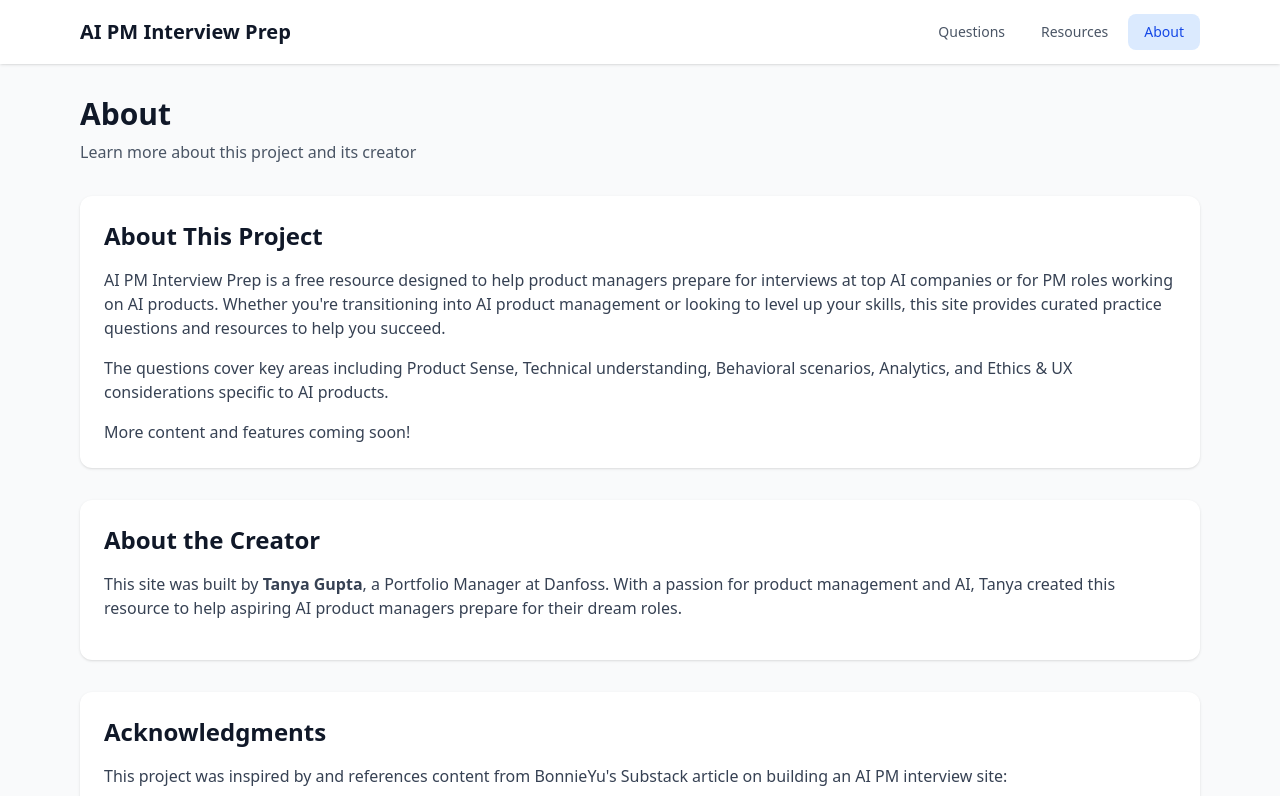
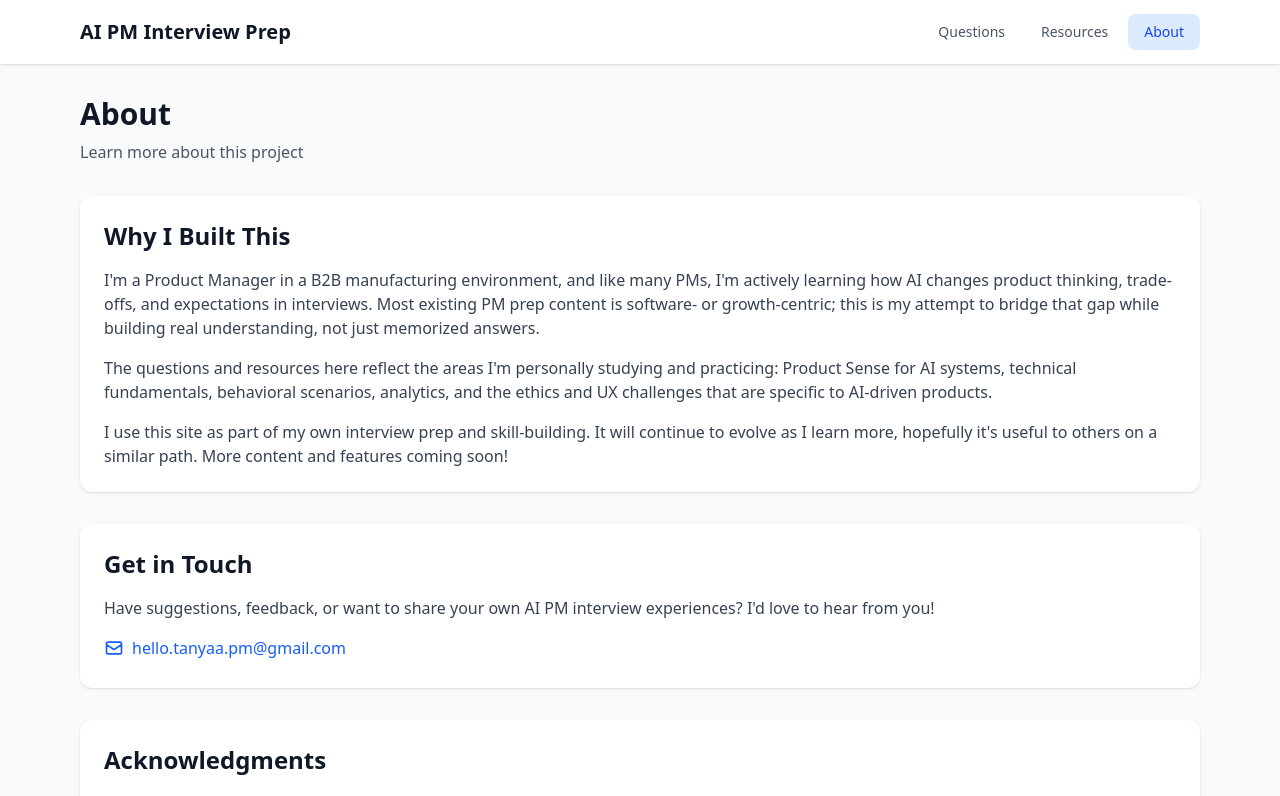
Before and after one commit to Tannybuoy/pminterview, a React (Vite) app: page /about in a window 1280 px wide. Shown: the top 796 px of the page. Built offline with nearby package versions, Linux system fonts and the light colour scheme.

Commit message:
Update About page with personal story and contact info
Replace generic content with personal narrative about building this
resource as a B2B PM learning AI interview skills. Add Get in Touch
section with email contact for suggestions and feedback.

```diff
--- a/src/pages/AboutPage.jsx
+++ b/src/pages/AboutPage.jsx
@@ -2,33 +2,44 @@ function AboutPage() {
   return (
     <div className="max-w-6xl mx-auto px-4 py-8">
       <h1 className="text-3xl font-bold text-gray-900 mb-2">About</h1>
-      <p className="text-gray-600 mb-8">Learn more about this project and its creator</p>
+      <p className="text-gray-600 mb-8">Learn more about this project</p>
 
       <section className="mb-12">
         <div className="bg-white rounded-xl shadow-sm p-6 mb-8">
-          <h2 className="text-2xl font-semibold text-gray-900 mb-4">About This Project</h2>
+          <h2 className="text-2xl font-semibold text-gray-900 mb-4">Why I Built This</h2>
           <p className="text-gray-700 mb-4">
-            AI PM Interview Prep is a free resource designed to help product managers prepare for
-            interviews at top AI companies or for PM roles working on AI products. Whether you're
-            transitioning into AI product management or looking to level up your skills, this site
-            provides curated practice questions and resources to help you succeed.
+            I'm a Product Manager in a B2B manufacturing environment, and like many PMs, I'm actively
+            learning how AI changes product thinking, trade-offs, and expectations in interviews. Most
+            existing PM prep content is software- or growth-centric; this is my attempt to bridge that
+            gap while building real understanding, not just memorized answers.
           </p>
           <p className="text-gray-700 mb-4">
-            The questions cover key areas including Product Sense, Technical understanding,
-            Behavioral scenarios, Analytics, and Ethics & UX considerations specific to AI products.
+            The questions and resources here reflect the areas I'm personally studying and practicing:
+            Product Sense for AI systems, technical fundamentals, behavioral scenarios, analytics, and
+            the ethics and UX challenges that are specific to AI-driven products.
           </p>
           <p className="text-gray-700">
-            More content and features coming soon!
+            I use this site as part of my own interview prep and skill-building. It will continue to
+            evolve as I learn more, hopefully it's useful to others on a similar path. More content
+            and features coming soon!
           </p>
         </div>
 
         <div className="bg-white rounded-xl shadow-sm p-6 mb-8">
-          <h2 className="text-2xl font-semibold text-gray-900 mb-4">About the Creator</h2>
+          <h2 className="text-2xl font-semibold text-gray-900 mb-4">Get in Touch</h2>
           <p className="text-gray-700 mb-4">
-            This site was built by <span className="font-semibold">Tanya Gupta</span>, a Portfolio Manager at Danfoss.
-            With a passion for product management and AI, Tanya created this resource to help
-            aspiring AI product managers prepare for their dream roles.
+            Have suggestions, feedback, or want to share your own AI PM interview experiences?
+            I'd love to hear from you!
           </p>
+          <a
+            href="mailto:hello.tanyaa.pm@gmail.com"
+            className="inline-flex items-center gap-2 text-blue-600 hover:text-blue-800 font-medium transition-colors"
+          >
+            <svg className="w-5 h-5" fill="none" stroke="currentColor" viewBox="0 0 24 24">
+              <path strokeLinecap="round" strokeLinejoin="round" strokeWidth={2} d="M3 8l7.89 5.26a2 2 0 002.22 0L21 8M5 19h14a2 2 0 002-2V7a2 2 0 00-2-2H5a2 2 0 00-2 2v10a2 2 0 002 2z" />
+            </svg>
+            hello.tanyaa.pm@gmail.com
+          </a>
         </div>
 
         <div className="bg-white rounded-xl shadow-sm p-6">
```
